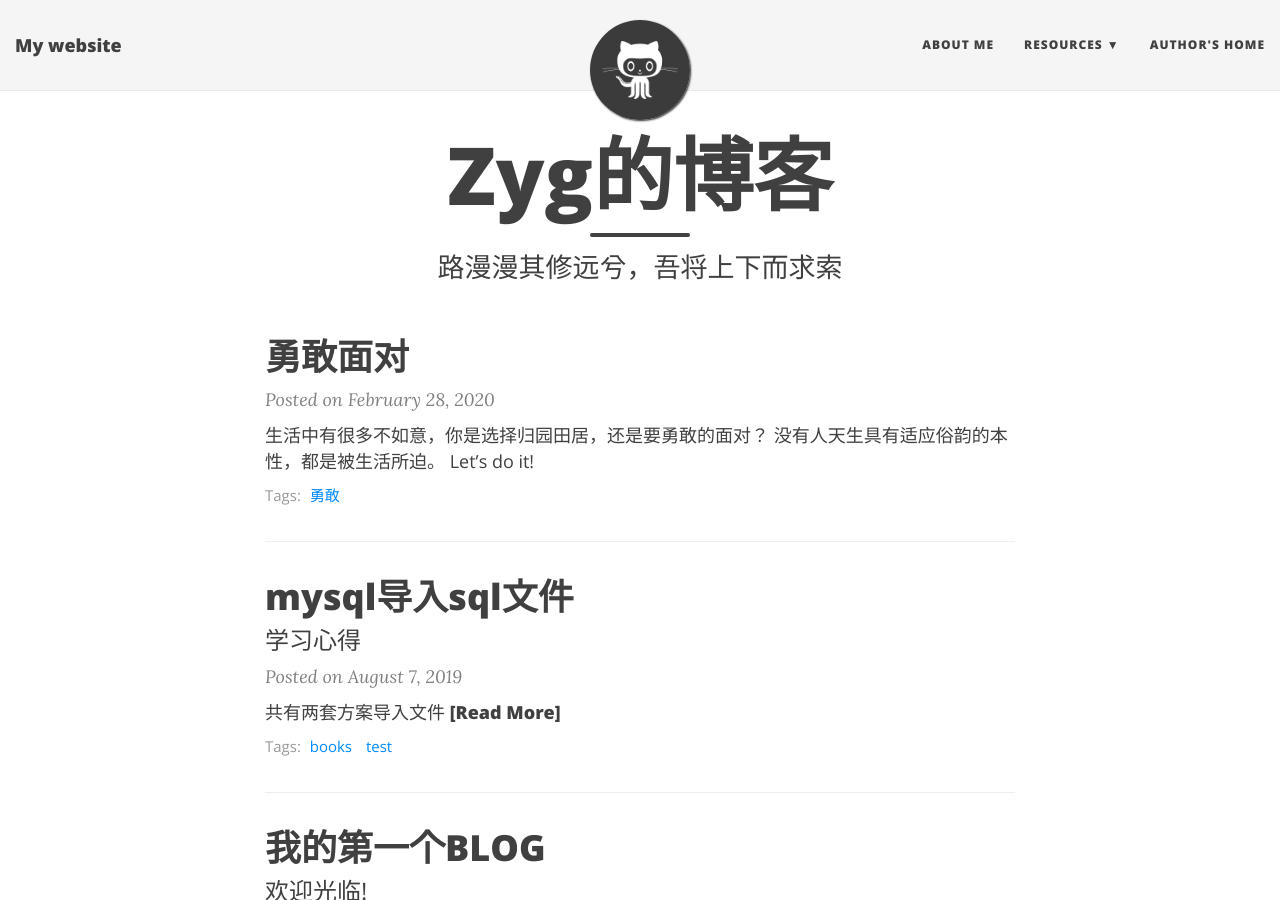
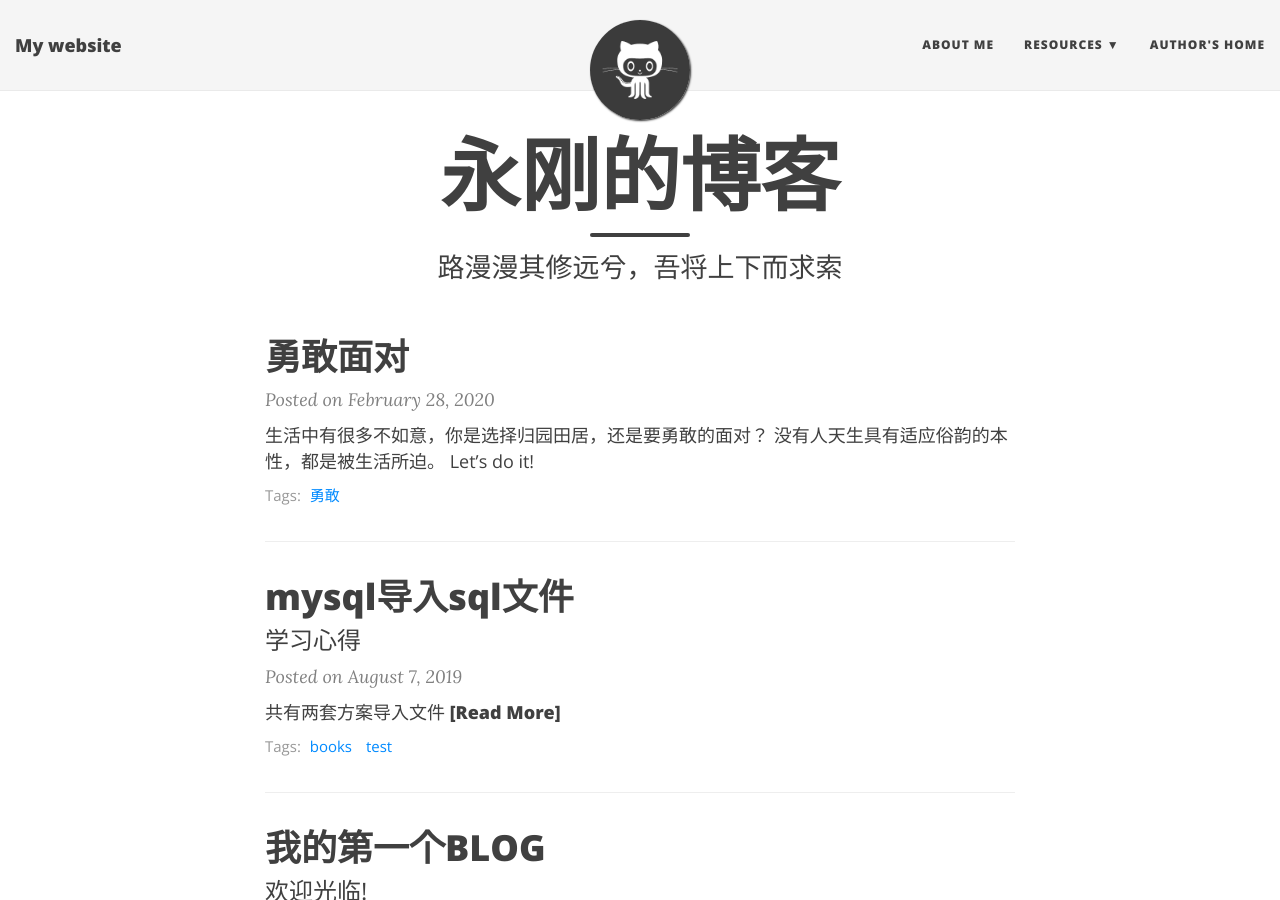
Before and after one commit to zyg121/zyg121.github.io, a Jekyll site: the page built from index.html, in a window 1280 px wide and 900 px high. Built offline with Jekyll 4.4.1, drawn with Linux system fonts in a browser that asks for light colours; nearby versions of some CDN libraries; the list of posts is cut into pages by our own code; comment, search, counter and statistics services are not loaded.

Commit message:
Update index.html

```diff
--- a/index.html
+++ b/index.html
@@ -1,6 +1,6 @@
 ---
 layout: page
-title: Zyg的博客
+title: 永刚的博客
 subtitle: 路漫漫其修远兮，吾将上下而求索
 use-site-title: true
 ---
```
